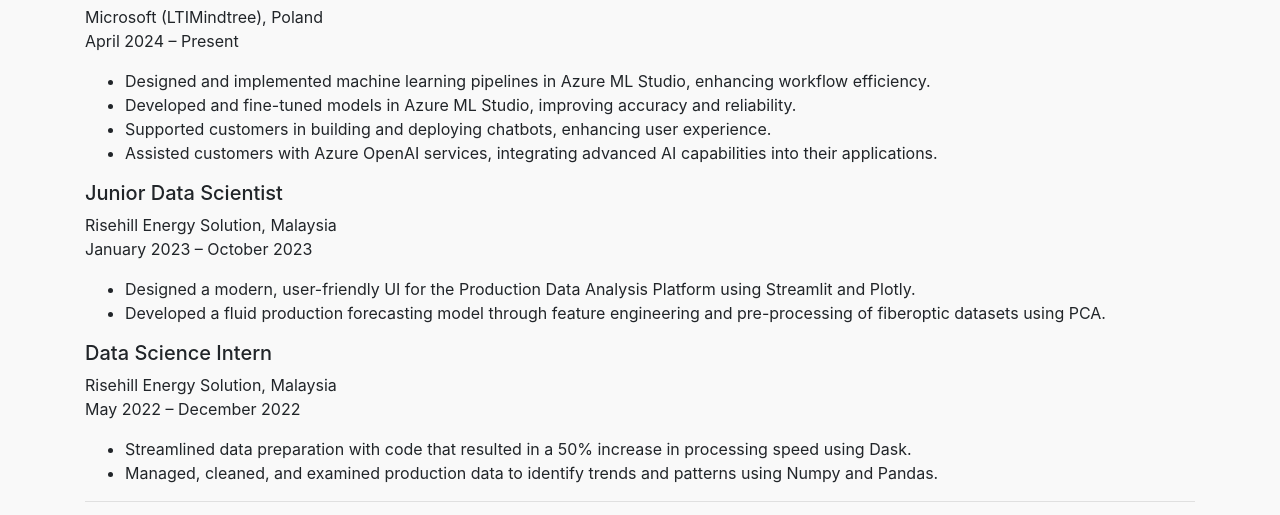
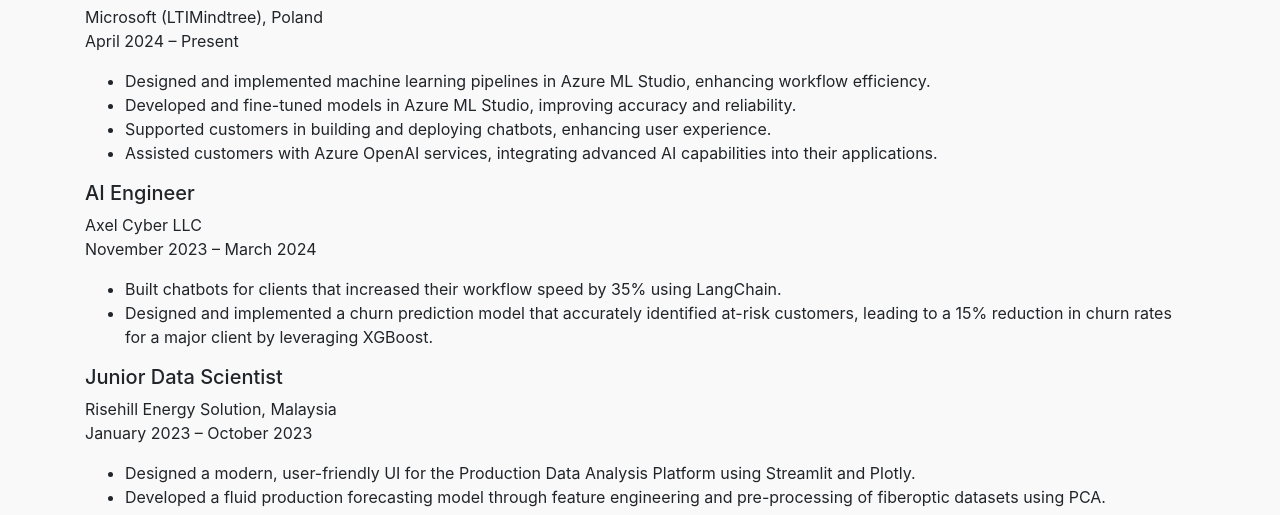
Before and after one commit to aliyusifov99/ali-yusifov-website, a plain HTML site: page about.html in a window 1280 px wide. Shown: the part 229-744 px from the top of the page. Drawn offline with nearby package versions, Linux system fonts and the light colour scheme.

Commit message:
Update about.html

```diff
--- a/about.html
+++ b/about.html
@@ -35,6 +35,14 @@
                     <li>Developed and fine-tuned models in Azure ML Studio, improving accuracy and reliability.</li>
                     <li>Supported customers in building and deploying chatbots, enhancing user experience.</li>
                     <li>Assisted customers with Azure OpenAI services, integrating advanced AI capabilities into their applications.</li>
+                </ul>
+            </div>
+            <div class="job">
+                <h5>AI Engineer</h5>
+                <p>Axel Cyber LLC <br> November 2023 – March 2024</p>
+                <ul>
+                    <li>Built chatbots for clients that increased their workflow speed by 35% using LangChain.</li>
+                    <li>Designed and implemented a churn prediction model that accurately identified at-risk customers, leading to a 15% reduction in churn rates for a major client by leveraging XGBoost.</li>
                 </ul>
             </div>
             <div class="job">
```
